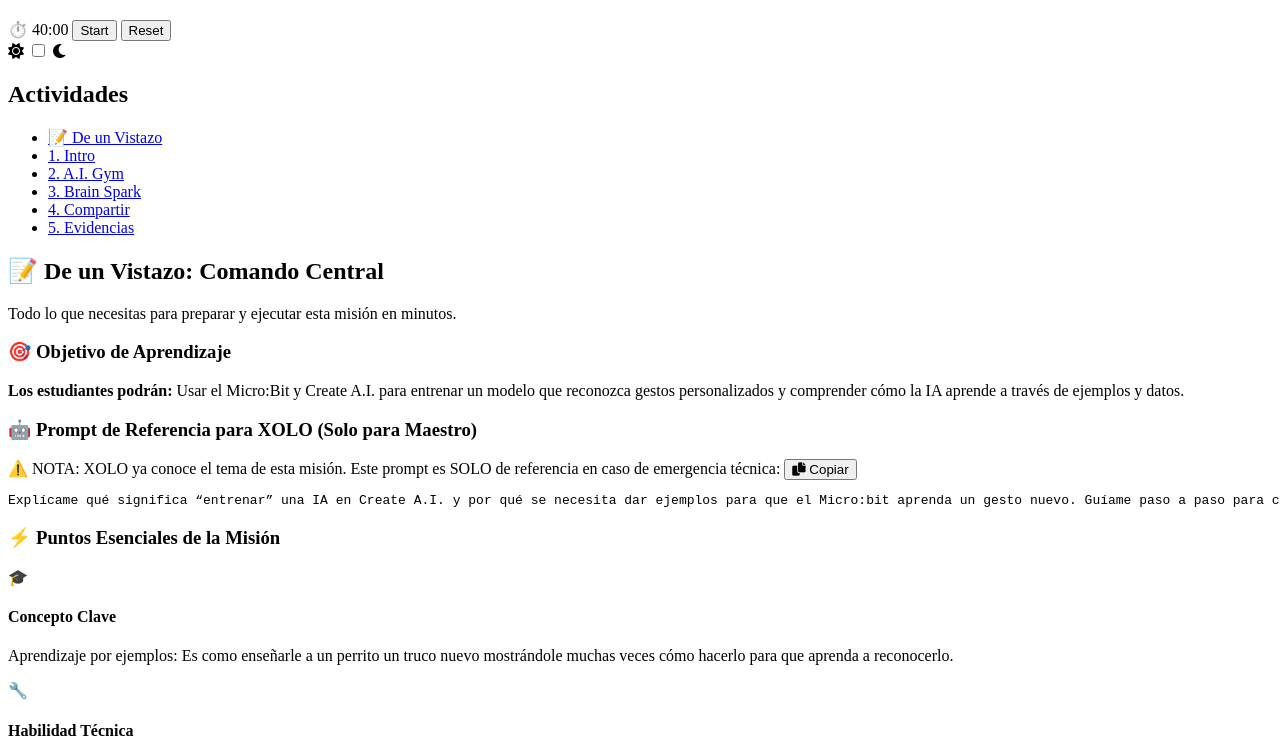
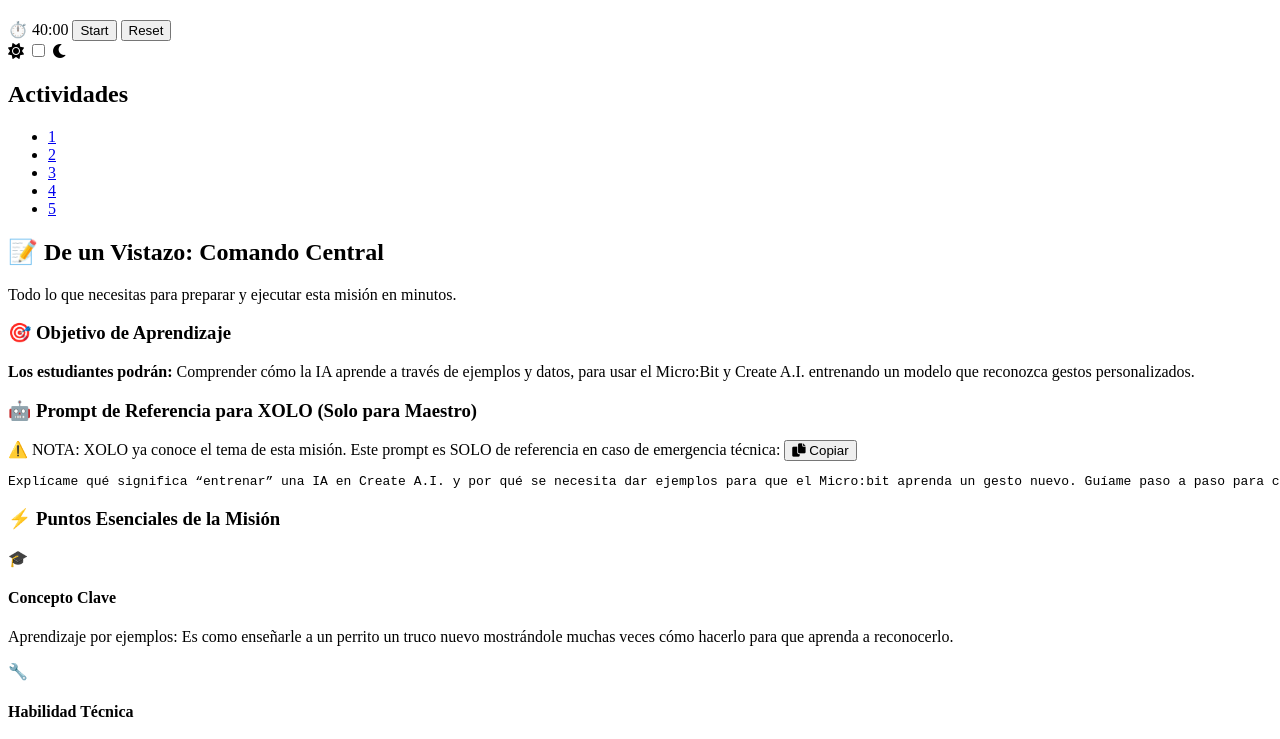
Before and after one commit to Gnius-Club/AIF_P3_MT08, a plain HTML site: page index.html in a window 1280 px wide. Shown: the part 61-800 px from the top of the page. Drawn offline with Linux system fonts and the light colour scheme.

Commit message:
Update index.html

```diff
--- a/index.html
+++ b/index.html
@@ -30,12 +30,11 @@
         <aside class="activity-list">
             <h2>Actividades</h2>
             <ul>
-                <li><a href="#activity-0">📝 De un Vistazo</a></li>
-                <li><a href="#activity-1">1. Intro</a></li>
-                <li><a href="#activity-2">2. A.I. Gym</a></li>
-                <li><a href="#activity-3">3. Brain Spark</a></li>
-                <li><a href="#activity-4">4. Compartir</a></li>
-                <li><a href="#activity-5">5. Evidencias</a></li>
+                <li><a href="#activity-1">1</a></li>
+                <li><a href="#activity-2">2</a></li>
+                <li><a href="#activity-3">3</a></li>
+                <li><a href="#activity-4">4</a></li>
+                <li><a href="#activity-5">5</a></li>
             </ul>
         </aside>
         <main class="content">
@@ -50,7 +49,7 @@
                 <div class="command-section">
                     <h3>🎯 Objetivo de Aprendizaje</h3>
                     <div class="objective-box">
-                        <p><strong>Los estudiantes podrán:</strong> Usar el Micro:Bit y Create A.I. para entrenar un modelo que reconozca gestos personalizados y comprender cómo la IA aprende a través de ejemplos y datos.</p>
+                        <p><strong>Los estudiantes podrán:</strong> Comprender cómo la IA aprende a través de ejemplos y datos, para usar el Micro:Bit y Create A.I. entrenando un modelo que reconozca gestos personalizados.</p>
                     </div>
                 </div>
                 <div class="command-section xolo-prompt">
@@ -197,7 +196,7 @@
                     <h4>📊 Diapositiva 1: I Can Statement</h4>
                     <div class="slide-content">
                         <p><strong>🎯 Hoy seré capaz de:</strong></p>
-                        <p class="highlight-text">🤖 A entrenar un modelo de IA para que reconozca tus propios gestos secretos.</p>
+                        <p class="highlight-text">🤖 Entrenar un modelo de IA para que reconozca gestos secretos.</p>
                         <p><strong>Aplicación real:</strong> Los teléfonos modernos en el mundo real usan esta tecnología para reconocer gestos o desbloquearse con tu cara.</p>
                         <p><strong>Tu aliado:</strong> XOLO ya sabe qué vas a aprender hoy. ¡Solo abre el chat y comienza!</p>
                     </div>
```
